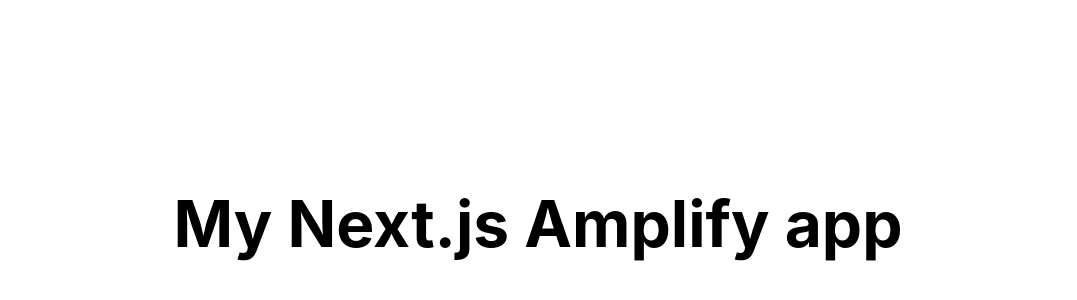
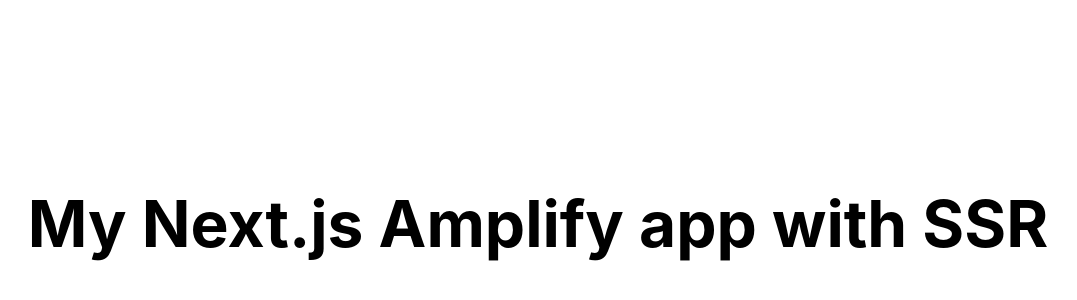
Before and after one commit to natmarek/nextjs-ssr-amplify, a Next.js app: page / in a window 1280 px wide. Shown: the part 176-476 px from the top of the page, without its empty margins (102-1179 px from the left). Built offline with nearby package versions, Linux system fonts and the light colour scheme.

Commit message:
Update index.js

```diff
--- a/pages/index.js
+++ b/pages/index.js
@@ -11,7 +11,7 @@
 
       <main className={styles.main}>
         <h1 className={styles.title}>
-          My Next.js Amplify app
+          My Next.js Amplify app with SSR
         </h1>
       </main>
     </div>
```
